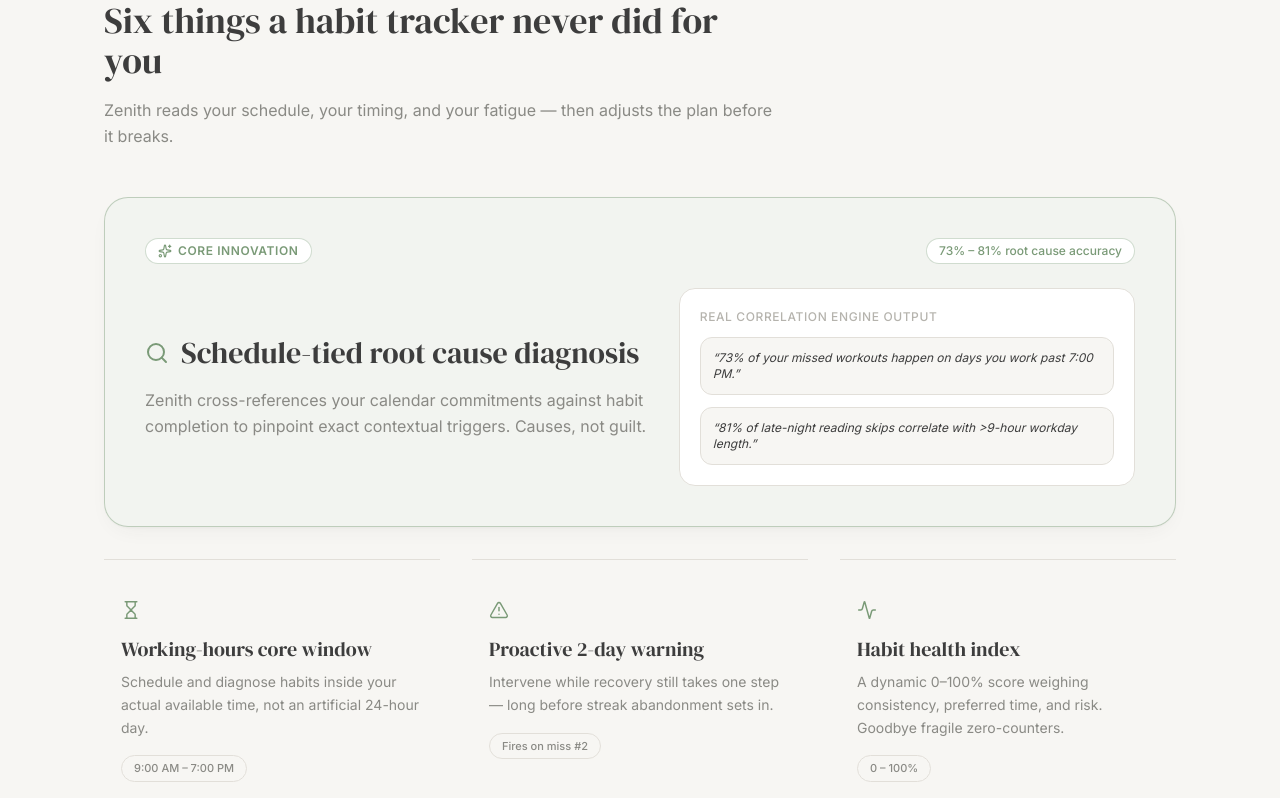
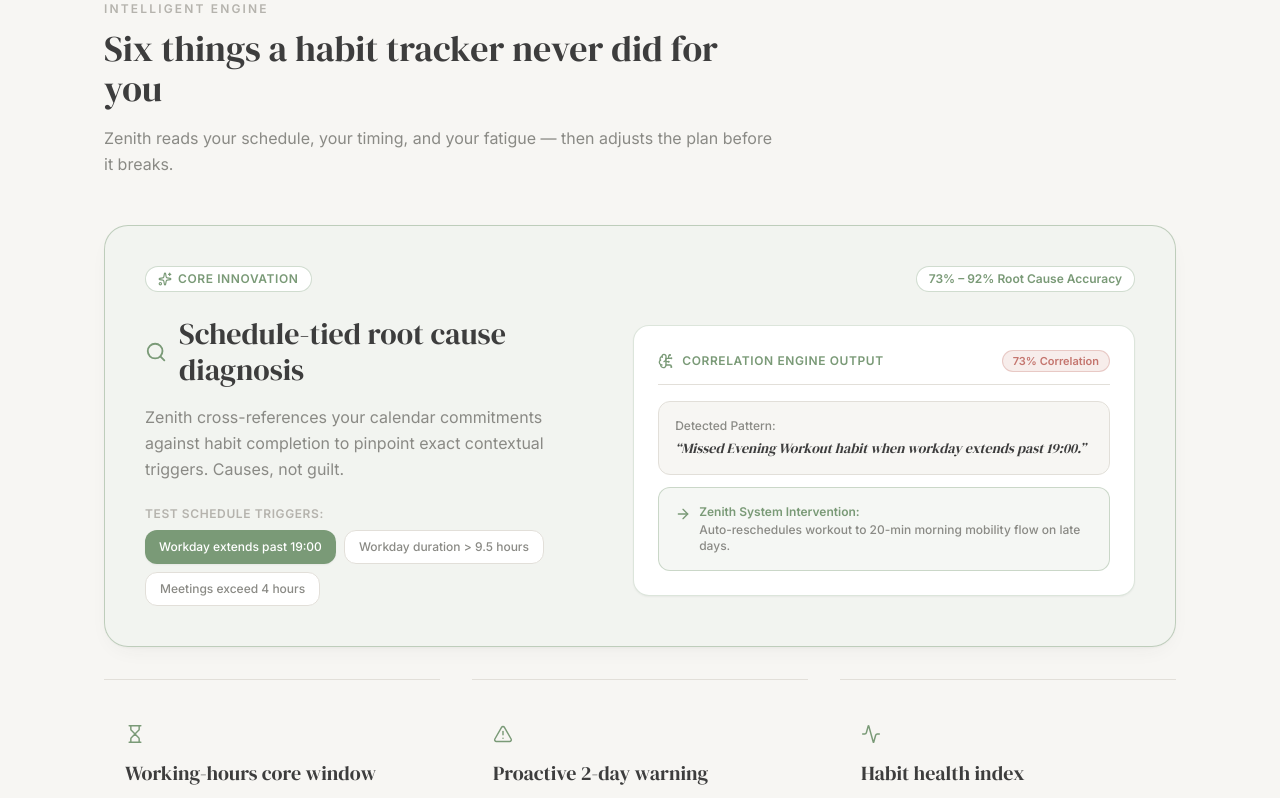
Before and after one commit to SamarSiddiqui/Zenith, a Next.js app: page / in a window 1280 px wide. Shown: the part 3940-4738 px from the top of the page. Built offline with nearby package versions, Linux system fonts and the light colour scheme.

Commit message:
feat(landing): add interactive correlation engine simulator & GSAP ScrollTrigger to FeatureGrid

```diff
--- a/components/landing/FeatureGrid.tsx
+++ b/components/landing/FeatureGrid.tsx
@@ -1,7 +1,7 @@
 "use client";
 
-import React from 'react';
-import { motion, useReducedMotion } from 'framer-motion';
+import React, { useState, useRef } from 'react';
+import { motion, AnimatePresence, useReducedMotion } from 'framer-motion';
 import {
   Hourglass,
   AlertTriangle,
@@ -9,22 +9,44 @@ import {
   Minimize2,
   Search,
   HeartPulse,
-  Sparkles
+  Sparkles,
+  ArrowRight,
+  BrainCircuit
 } from 'lucide-react';
-import { Reveal } from '../visuals/Reveal';
+import { useGSAPScrollTrigger } from '../../hooks/useGSAPScrollTrigger';
 import { RoadmapTeaser } from './RoadmapTeaser';
 
-const featuredFeature = {
-  icon: Search,
-  badge: 'Core Innovation',
-  title: 'Schedule-tied root cause diagnosis',
-  body: 'Zenith cross-references your calendar commitments against habit completion to pinpoint exact contextual triggers. Causes, not guilt.',
-  examples: [
-    '“73% of your missed workouts happen on days you work past 7:00 PM.”',
-    '“81% of late-night reading skips correlate with >9-hour workday length.”'
-  ],
-  stat: '73% – 81% root cause accuracy'
-};
+interface RootCausePreset {
+  id: string;
+  trigger: string;
+  stat: string;
+  habit: string;
+  recommendation: string;
+}
+
+const rootCausePresets: RootCausePreset[] = [
+  {
+    id: 'late_work',
+    trigger: 'Workday extends past 19:00',
+    stat: '73% Correlation',
+    habit: 'Evening Workout',
+    recommendation: 'Auto-reschedules workout to 20-min morning mobility flow on late days.'
+  },
+  {
+    id: 'long_hours',
+    trigger: 'Workday duration > 9.5 hours',
+    stat: '81% Correlation',
+    habit: 'Nightly Reading',
+    recommendation: 'Triggers 5-minute micro-read fallback to preserve habit health score.'
+  },
+  {
+    id: 'heavy_meetings',
+    trigger: 'Meetings exceed 4 hours',
+    stat: '92% Correlation',
+    habit: 'Meditation',
+    recommendation: 'Places a 2-minute decompression reset immediately after final meeting.'
+  }
+];
 
 const secondaryFeatures = [
   {
@@ -61,65 +83,138 @@ const secondaryFeatures = [
 
 export function FeatureGrid() {
   const reduced = useReducedMotion();
+  const [activePreset, setActivePreset] = useState<RootCausePreset>(rootCausePresets[0]);
+  const containerRef = useRef<HTMLDivElement>(null);
+
+  // GSAP ScrollTrigger entrance stagger
+  const sectionRef = useGSAPScrollTrigger<HTMLElement>((gsap) => {
+    const tl = gsap.timeline({ defaults: { ease: 'power2.out' } });
+
+    if (containerRef.current) {
+      tl.fromTo(
+        containerRef.current.querySelectorAll('.gsap-feature-anim'),
+        { opacity: 0, y: 18 },
+        { opacity: 1, y: 0, duration: 0.55, stagger: 0.08 }
+      );
+    }
+
+    return tl;
+  });
 
   return (
-    <section id="features" className="mx-auto w-full max-w-6xl px-5 py-20 lg:px-10 lg:py-28">
-      <Reveal className="max-w-2xl">
-        <h2 className="font-serif text-3xl text-ink md:text-4xl">
+    <section ref={sectionRef} id="features" className="mx-auto w-full max-w-6xl px-5 py-20 lg:px-10 lg:py-28">
+      <div ref={containerRef}>
+        {/* Header */}
+        <div className="max-w-2xl">
+          <p className="gsap-feature-anim text-xs font-semibold uppercase tracking-[0.18em] text-faint">
+            Intelligent Engine
+          </p>
+          <h2 className="gsap-feature-anim mt-3 font-serif text-3xl text-ink md:text-4xl">
             Six things a habit tracker never did for you
           </h2>
-        <p className="mt-4 text-base leading-relaxed text-muted">
-          Zenith reads your schedule, your timing, and your fatigue — then adjusts the plan before
-          it breaks.
+          <p className="gsap-feature-anim mt-4 text-base leading-relaxed text-muted">
+            Zenith reads your schedule, your timing, and your fatigue — then adjusts the plan before it breaks.
           </p>
-      </Reveal>
+        </div>
 
-      {/* Featured #1 Card: Schedule-tied root cause */}
-      <Reveal className="mt-12">
-        <div className="group relative overflow-hidden rounded-3xl border border-sage/50 bg-sage-wash/50 p-8 shadow-calm transition-all duration-200 hover:border-sage hover:bg-sage-wash lg:p-10">
+        {/* Featured Card #1: Schedule-tied root cause */}
+        <div className="gsap-feature-anim mt-12">
+          <div className="relative overflow-hidden rounded-3xl border border-sage/50 bg-sage-wash/50 p-7 lg:p-10 shadow-calm transition-all">
             <div className="flex flex-wrap items-center justify-between gap-4">
               <span className="inline-flex items-center gap-1.5 rounded-full border border-sage/40 bg-surface px-3 py-1 text-xs font-semibold uppercase tracking-wider text-sage-deep">
                 <Sparkles className="h-3.5 w-3.5" />
-              {featuredFeature.badge}
+                Core Innovation
               </span>
-            <span className="rounded-full border border-sage/40 bg-surface px-3 py-1 text-xs font-medium text-sage-deep">
-              {featuredFeature.stat}
+              <span className="rounded-full border border-sage/40 bg-surface px-3 py-1 text-xs font-semibold text-sage-deep">
+                73% – 92% Root Cause Accuracy
               </span>
             </div>
 
-          <div className="mt-6 grid gap-8 lg:grid-cols-[1.1fr_1fr] lg:items-center">
+            <div className="mt-6 grid gap-8 lg:grid-cols-[1fr_1.1fr] lg:items-center">
               <div>
                 <div className="flex items-center gap-3 text-sage-deep">
-                <featuredFeature.icon className="h-6 w-6" strokeWidth={2} />
-                <h3 className="font-serif text-2xl text-ink md:text-3xl">{featuredFeature.title}</h3>
+                  <Search className="h-6 w-6" strokeWidth={2} />
+                  <h3 className="font-serif text-2xl text-ink md:text-3xl">
+                    Schedule-tied root cause diagnosis
+                  </h3>
                 </div>
                 <p className="mt-4 text-base leading-relaxed text-muted">
-                {featuredFeature.body}
+                  Zenith cross-references your calendar commitments against habit completion to pinpoint exact contextual triggers. Causes, not guilt.
                 </p>
-            </div>
 
-            <div className="space-y-3 rounded-2xl border border-line bg-surface p-5">
-              <p className="text-xs uppercase tracking-wider text-faint font-medium">Real correlation engine output</p>
-              {featuredFeature.examples.map((ex) => (
-                <div key={ex} className="rounded-xl border border-line bg-canvas p-3 text-xs italic text-ink">
-                  {ex}
-                </div>
+                {/* Interactive Preset Buttons */}
+                <div className="mt-6 space-y-2">
+                  <p className="text-xs font-semibold uppercase tracking-wider text-faint">
+                    Test Schedule Triggers:
+                  </p>
+                  <div className="flex flex-wrap gap-2">
+                    {rootCausePresets.map((preset) => (
+                      <button
+                        key={preset.id}
+                        onClick={() => setActivePreset(preset)}
+                        className={`rounded-xl px-3.5 py-2 text-xs font-medium transition-all ${
+                          activePreset.id === preset.id
+                            ? 'bg-sage-deep text-white shadow-xs'
+                            : 'bg-surface border border-line text-muted hover:text-ink'
+                        }`}
+                      >
+                        {preset.trigger}
+                      </button>
                     ))}
                   </div>
                 </div>
               </div>
-      </Reveal>
 
-      {/* Remaining 5 Features */}
+              {/* Dynamic Correlation Simulator Box */}
+              <div className="rounded-2xl border border-sage/30 bg-surface p-6 shadow-xs">
+                <div className="flex items-center justify-between border-b border-line pb-3">
+                  <div className="flex items-center gap-2 text-sage-deep font-semibold text-xs uppercase tracking-wider">
+                    <BrainCircuit className="h-4 w-4" />
+                    <span>Correlation Engine Output</span>
+                  </div>
+                  <span className="rounded-full bg-clay-wash border border-clay/30 px-2.5 py-0.5 text-[11px] font-bold text-clay">
+                    {activePreset.stat}
+                  </span>
+                </div>
+
+                <AnimatePresence mode="wait">
+                  <motion.div
+                    key={activePreset.id}
+                    initial={{ opacity: 0, y: 6 }}
+                    animate={{ opacity: 1, y: 0 }}
+                    exit={{ opacity: 0, y: -4 }}
+                    transition={{ duration: 0.2 }}
+                    className="mt-4 space-y-3"
+                  >
+                    <div className="rounded-xl border border-line bg-canvas p-4 text-xs font-medium text-ink">
+                      <span className="text-muted">Detected Pattern:</span>
+                      <p className="mt-1 font-serif text-sm text-ink italic">&ldquo;Missed {activePreset.habit} habit when {activePreset.trigger.toLowerCase()}.&rdquo;</p>
+                    </div>
+
+                    <div className="rounded-xl border border-sage/40 bg-sage-wash/60 p-4 text-xs text-sage-deep font-medium flex items-start gap-2">
+                      <ArrowRight className="h-4 w-4 shrink-0 mt-0.5 text-sage-deep" />
+                      <div>
+                        <span className="font-bold">Zenith System Intervention:</span>
+                        <p className="mt-0.5 text-muted">{activePreset.recommendation}</p>
+                      </div>
+                    </div>
+                  </motion.div>
+                </AnimatePresence>
+              </div>
+            </div>
+          </div>
+        </div>
+
+        {/* Remaining 5 Secondary Features */}
         <ul className="mt-8 grid gap-x-8 gap-y-8 sm:grid-cols-2 lg:grid-cols-3">
-        {secondaryFeatures.map(({ icon: Icon, title, body, stat }, i) => (
-          <Reveal as="li" key={title} delay={i * 0.04} className="group relative flex flex-col pt-6">
+          {secondaryFeatures.map(({ icon: Icon, title, body, stat }) => (
+            <li key={title} className="gsap-feature-anim group relative flex flex-col pt-6">
               <span className="absolute inset-x-0 top-0 h-px bg-line" aria-hidden />
               <motion.div
                 initial="rest"
                 whileHover="hover"
                 animate="rest"
-              className="flex flex-1 flex-col rounded-2xl border border-transparent p-4 transition-all duration-150 group-hover:border-line group-hover:bg-surface"
+                className="flex flex-1 flex-col rounded-2xl border border-transparent p-5 transition-all duration-150 group-hover:border-line group-hover:bg-surface group-hover:shadow-xs"
               >
                 <motion.span
                   className="absolute left-0 top-0 h-px bg-sage"
@@ -136,15 +231,19 @@ export function FeatureGrid() {
                 </motion.span>
                 <h3 className="mt-4 font-serif text-xl leading-snug text-ink">{title}</h3>
                 <p className="mt-2 text-sm leading-relaxed text-muted">{body}</p>
-              <span className="mt-4 inline-flex w-fit rounded-full border border-line bg-canvas px-3 py-1 text-[11px] font-medium text-muted transition-colors duration-150 ease-out group-hover:border-sage/40 group-hover:bg-sage-wash group-hover:text-sage-deep">
+                <span className="mt-4 inline-flex w-fit rounded-full border border-line bg-canvas px-3 py-1 text-[11px] font-semibold text-muted transition-colors duration-150 ease-out group-hover:border-sage/40 group-hover:bg-sage-wash group-hover:text-sage-deep">
                   {stat}
                 </span>
               </motion.div>
-          </Reveal>
+            </li>
           ))}
         </ul>
 
+        {/* Roadmap Teaser */}
+        <div className="gsap-feature-anim">
           <RoadmapTeaser />
+        </div>
+      </div>
     </section>
   );
 }
```
Lines whose indentation alone changed are shown as unchanged.
